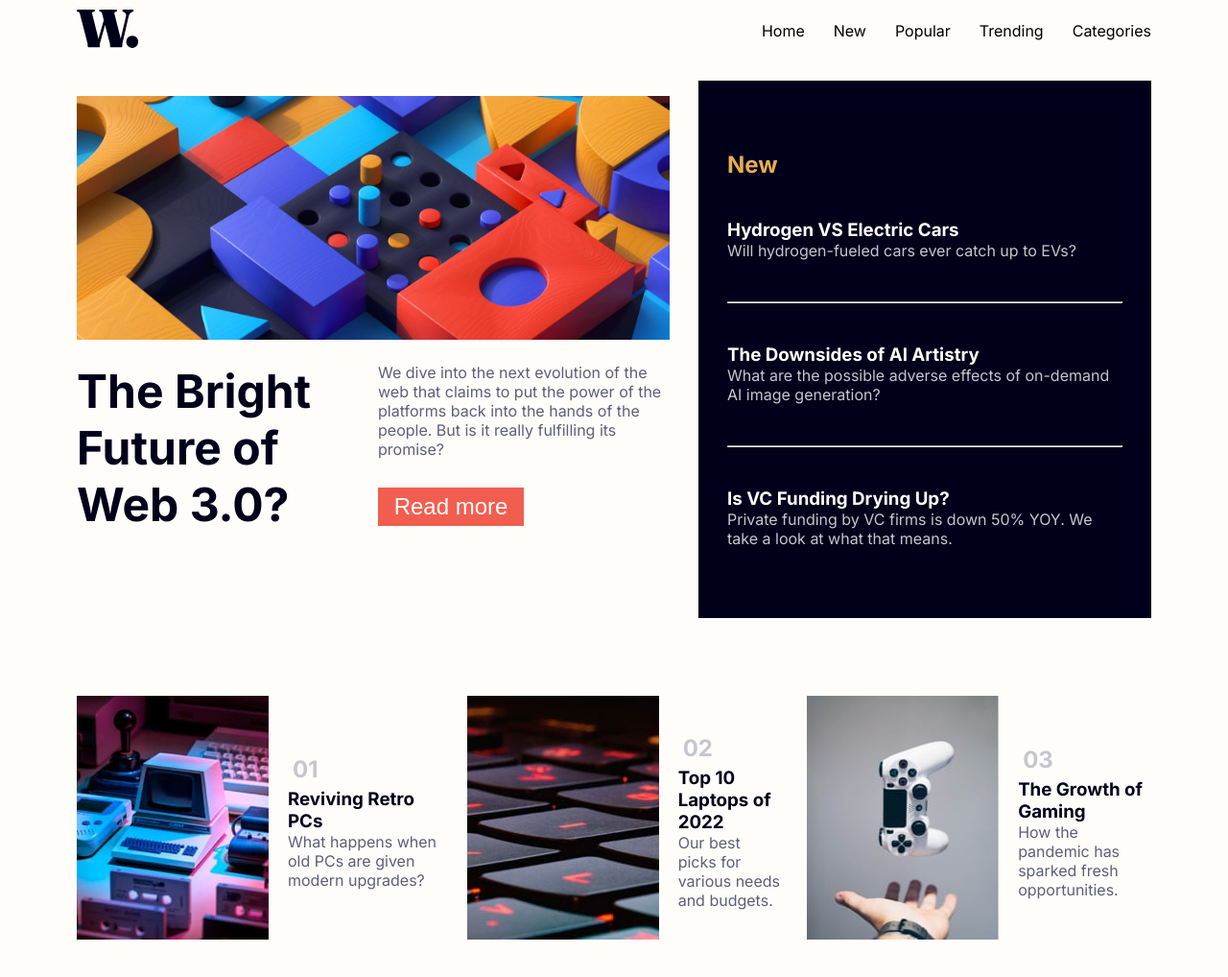
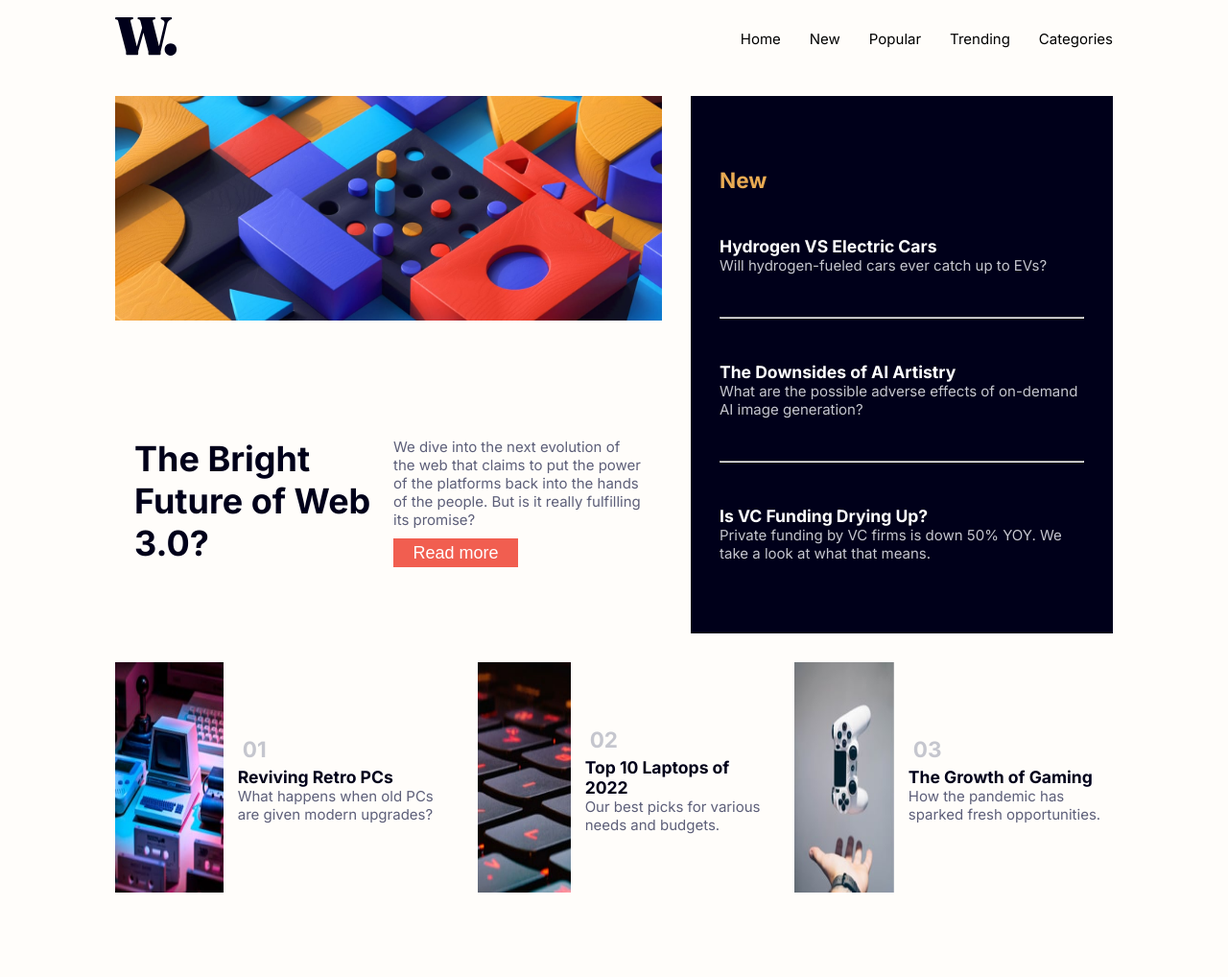
Before and after one commit to M-A-Leli/News-Homepage, a plain HTML site: page index.html in a window 1280 px wide. Shown: the whole page at 96% size. After the commit the page ends 950 px from the top, so only its background shows below. Drawn offline with Linux system fonts and the light colour scheme.

Commit message:
Updated measurements

```diff
--- a/css/styles.css
+++ b/css/styles.css
@@ -7,15 +7,16 @@
 }
 
 body {
-    width: 100vw; /**/
+    width: 100vw;
+    height: auto;
     background-color: hsl(36, 100%, 99%);
     font-family: "Inter", sans-serif;
+    font-size: 15px;
 }
 
 header {
-    height: 7.5%;
-    max-height: 80px;
-    padding: 10px 80px; /**/
+    height: 10vh;
+    padding: 10px 120px; /**/
     display: flex;
     align-items: center;
     justify-content: center;
@@ -53,12 +54,12 @@ header {
 
 section {
     height: auto;
-    padding: 20px 80px;
+    padding: 20px 120px;
     display: flex;
     flex-direction: column;
     align-items: center;
     justify-content: space-evenly;
-    gap: 50px;
+    gap: 30px;
 }
 
 .highlights {
@@ -70,21 +71,24 @@ section {
 }
 
 #lead-story {
+    height: 100%;
     flex: 3;
+    display: flex;
+    flex-direction: column;
 }
 
 #lead-story .featured-img {
     width: 100%;
-    /* height: 50%; */
-    margin-bottom: 20px;
+    height: 60%;
 }
 
 #lead-story .featured-img img {
     max-width: 100%;
-    /* max-height: 50%; */
 }
 
 #lead-story .headline {
+    height: 40%;
+    padding: 20px;
     display: grid;
     grid-template-columns: repeat(2, 2fr);
     grid-template-rows: repeat(2, 2fr);
@@ -95,13 +99,12 @@ section {
 #lead-story .headline h1 {
     grid-area: h;
     color: hsl(240, 100%, 5%);
-    font-size: 48px;
+    font-size: 36px;
 }
 
 #lead-story .headline p {
     grid-area: p;
     color: hsl(236, 13%, 42%);
-    margin-bottom: 20px;
 }
 
 #lead-story .headline .btn-div {
@@ -111,9 +114,9 @@ section {
 #lead-story .headline .btn-div  button {
     border: none;
     width: 50%;
-    height: 40px;
+    height: 30px;
     color: white;
-    font-size: 24px;
+    font-size: 18px;
     background-color: hsl(5, 85%, 63%);
 }
 
@@ -150,15 +153,8 @@ section {
 }
 
 .top-stories {
-    height: 40vh;
-    display: flex;
-    align-items: center;
-    justify-content: center;
-}
-
-.top-stories {
     width: 100%;
-    /* height: ; */
+    height: 30vh;
     display: flex;
     align-items: center;
     justify-content: space-evenly;
@@ -166,16 +162,26 @@ section {
 }
 
 .top-story {
+    height: 100%;
     display: flex;
     align-items: center;
     justify-content: space-between;
-    gap: 15px;
+    gap: 10px;
 }
 
 .top-story .featured-img {
+    flex: 1;
+    height: 100%;
+    width: 100%;
+}
+
+.top-story .featured-img img {
+    height: 100%;
+    width: 100%;
 }
 
 .top-story .content {
+    flex: 2;
     display: flex;
     flex-direction: column;
     align-items: flex-start;
```
